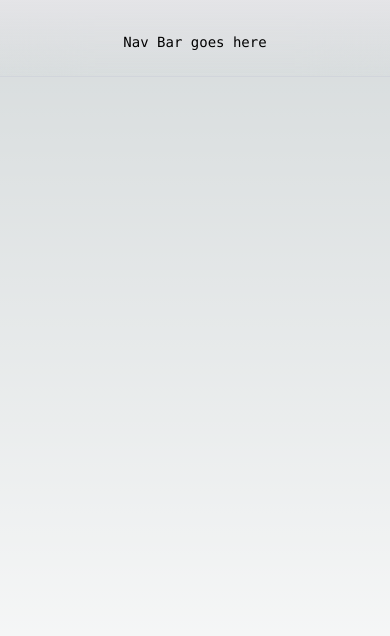
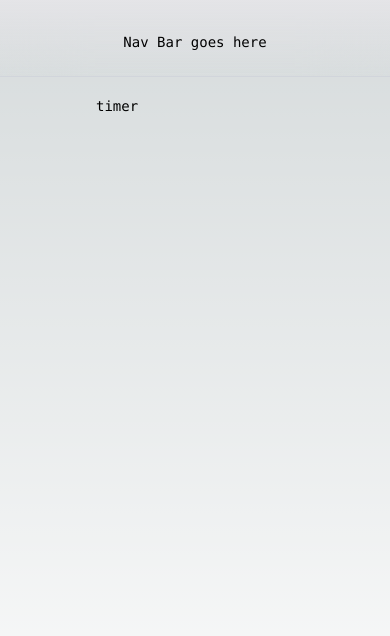
Before and after one commit to Devon-McGrath-github/dorodoro, a Next.js app: page / in a window 390 px wide. Shown: the top 636 px of the page. Built offline with nearby package versions, Linux system fonts and the light colour scheme.

Commit message:
Add component layout

```diff
--- /dev/null
+++ b/components/NavBar/NavBar.tsx
@@ -0,0 +1,11 @@
+const NavBar = () => {
+  return (
+    <nav>
+      <p className="fixed left-0 top-0 flex w-full justify-center border-b border-gray-300 bg-gradient-to-b from-zinc-200 pb-6 pt-8 backdrop-blur-2xl dark:border-neutral-800 dark:bg-zinc-800/30 dark:from-inherit lg:static lg:w-auto  lg:rounded-xl lg:border lg:bg-gray-200 lg:p-4 lg:dark:bg-zinc-800/30" >
+        Nav Bar goes here
+      </p>
+    </nav>
+  );
+}
+
+export default NavBar;
--- /dev/null
+++ b/components/Timer/index.tsx
@@ -0,0 +1,14 @@
+import React from 'react'
+import { useState, useEffect } from 'react';
+
+const Timer = () => {
+
+
+    return (
+        <div>
+          timer
+        </div>
+    )
+}
+
+export default Timer;
--- a/pages/index.tsx
+++ b/pages/index.tsx
@@ -1,16 +1,19 @@
-import Image from 'next/image'
+import NavBar from '@/components/NavBar/NavBar';
+import Timer from '@/components/Timer';
 import { Inter } from 'next/font/google'
 
 const inter = Inter({ subsets: ['latin'] })
 
 export default function Home() {
+
+
   return (
     <main className={`flex min-h-screen flex-col items-center justify-between p-24 ${inter.className}`}>
       <div className="z-10 w-full max-w-5xl items-center justify-between font-mono text-sm lg:flex">
-        <p className="fixed left-0 top-0 flex w-full justify-center border-b border-gray-300 bg-gradient-to-b from-zinc-200 pb-6 pt-8 backdrop-blur-2xl dark:border-neutral-800 dark:bg-zinc-800/30 dark:from-inherit lg:static lg:w-auto  lg:rounded-xl lg:border lg:bg-gray-200 lg:p-4 lg:dark:bg-zinc-800/30">
-          Nav Bar goes here
-          {/* <code className="font-mono font-bold">pages/index.tsx</code> */}
-        </p>
+
+        <NavBar />
+        <Timer />
+
       </div>
     </main>
   )
```
